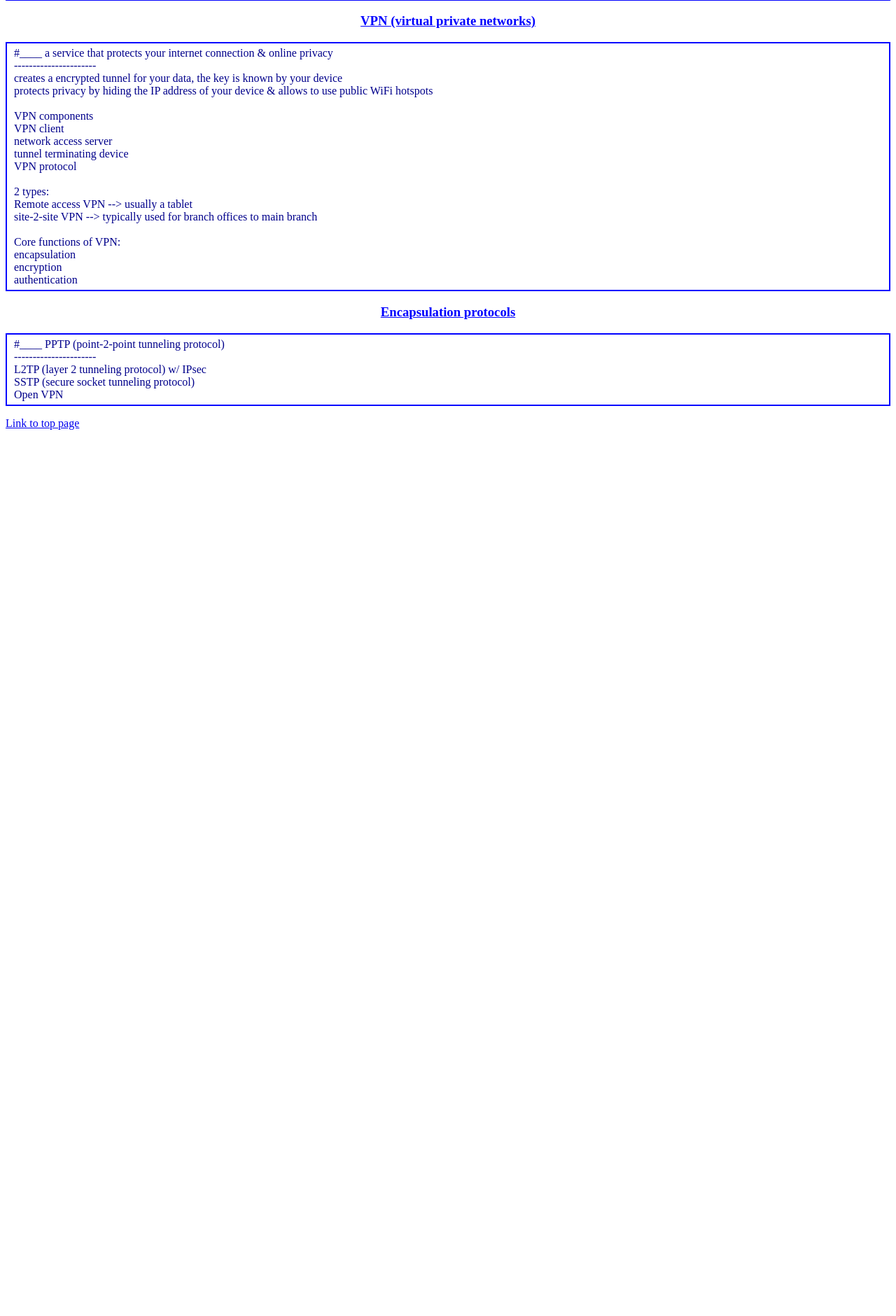
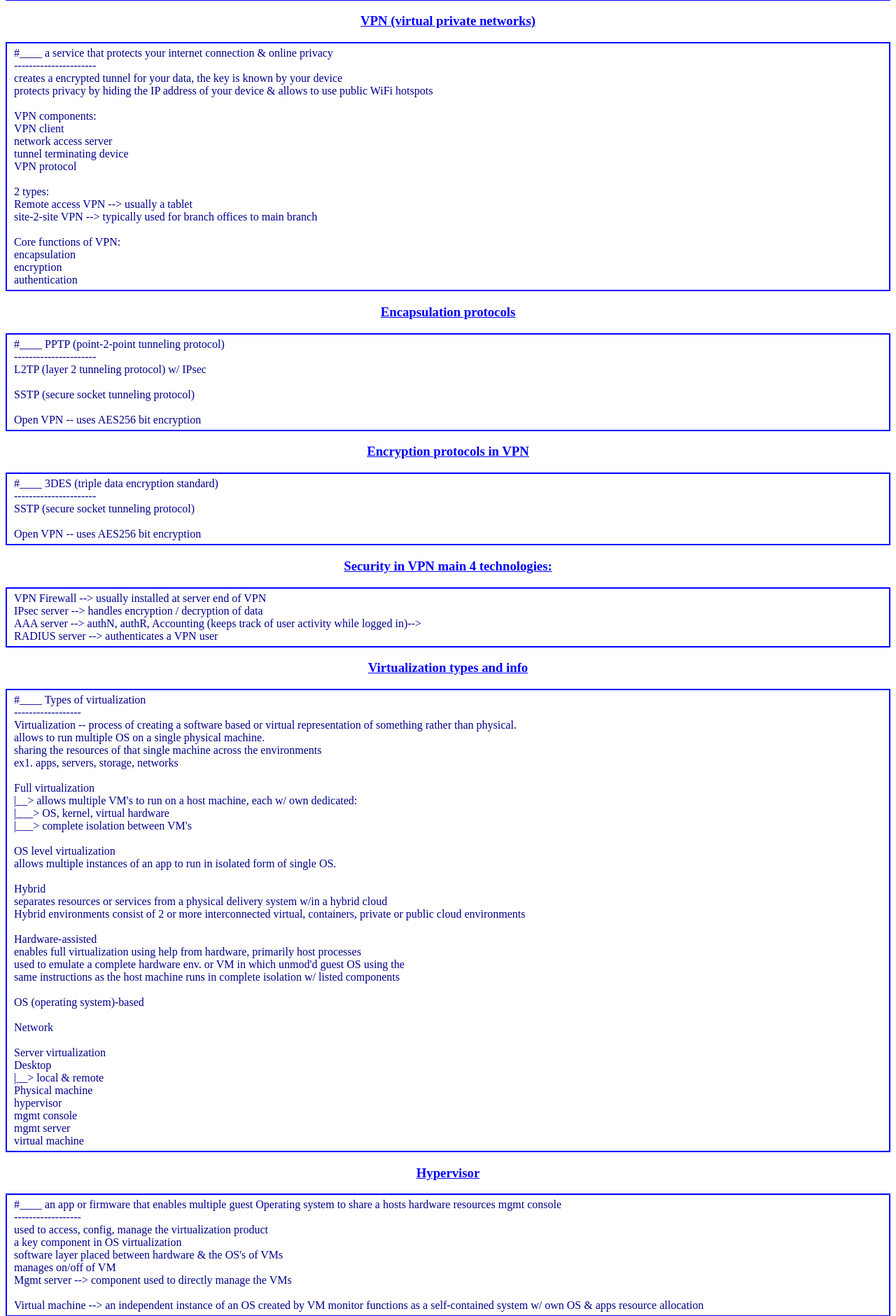
Before and after one commit to py3user22/django_demo1002, a Django app: template myapp1002/templates/1018_cysec_notes.html in a window 1280 px wide. Shown: the part 976-2856 px from the top of the page at 70% size. Before the commit the page ends 1590 px from the top, so only its background shows below. Run offline with Django 5.2, Linux system fonts and the light colour scheme; the template is opened without the code that fills it, so the values that code supplies are empty.

Commit message:
1019 cysec notes add

```diff
--- a/myapp1002/templates/1018_cysec_notes.html
+++ b/myapp1002/templates/1018_cysec_notes.html
@@ -72,7 +72,7 @@
         creates a encrypted tunnel for your data, the key is known by your device <br>
         protects privacy by hiding the IP address of your device & allows to use public WiFi hotspots <br>
         <br>
-        VPN components <br>
+        VPN components: <br>
         VPN client <br>
         network access server <br>
         tunnel terminating device <br>
@@ -91,10 +91,122 @@
     <h3>Encapsulation protocols</h3>
     <p>
       #____ PPTP (point-2-point  tunneling protocol)    <br>----------------------<br>
-        L2TP (layer 2 tunneling protocol) w/ IPsec <br>
-        SSTP (secure socket tunneling protocol)  <br>
-        Open VPN
+        L2TP (layer 2 tunneling protocol) w/ IPsec <br><br>
+        SSTP (secure socket tunneling protocol)  <br><br>
+        Open VPN  -- uses AES256 bit encryption
     </p>
+
+    <h3>Encryption protocols in VPN</h3>
+    <p>
+      #____ 3DES (triple data encryption standard)   <br>----------------------<br>
+        SSTP (secure socket tunneling protocol)  <br><br>
+        Open VPN  -- uses AES256 bit encryption
+    </p>
+
+    <h3>Security in VPN main 4 technologies:</h3>
+    <p>
+        VPN Firewall --> usually installed at server end of VPN <br>
+        IPsec server --> handles encryption / decryption of data  <br>
+        AAA server --> authN, authR, Accounting (keeps track of user activity while logged in)-->    <br>
+        RADIUS server --> authenticates a VPN user
+    </p>
+
+    <h3>Virtualization types and info</h3>
+    <p>
+        #____ Types of virtualization <br>------------------<br>
+        Virtualization -- process of creating a software based or virtual representation of something rather than physical. <br>
+        allows to run multiple OS on a single physical machine.  <br>
+        sharing the resources of that single machine across the environments <br>
+
+        ex1.  apps, servers, storage, networks <br><br>
+
+        Full virtualization <br>
+        |__> allows multiple VM's to run on a host machine, each w/ own dedicated: <br>
+        |___> OS, kernel, virtual hardware <br>
+        |___> complete isolation between VM's <br>
+
+        <br>
+        OS level virtualization <br>
+        allows multiple instances of an app to run in isolated form of single OS.  <br><br>
+
+        Hybrid <br>
+        separates resources or services from a physical delivery system w/in a hybrid cloud <br>
+        Hybrid environments consist of 2 or more interconnected virtual, containers, private or public cloud environments <br>
+
+
+        <br>
+        Hardware-assisted   <br>
+        enables full virtualization using help from hardware, primarily host processes <br>
+        used to emulate a complete hardware env. or VM in which unmod'd guest OS using the<br>
+        same instructions as the host machine runs in complete isolation w/ listed components <br>
+
+
+        <br>
+        OS (operating system)-based   <br>
+
+        <br>
+        Network   <br>
+
+        <br>
+        Server virtualization   <br>
+        Desktop   <br>
+        |__> local & remote   <br>
+
+        Physical machine  <br>
+        hypervisor   <br>
+        mgmt console  <br>
+        mgmt server   <br>
+        virtual machine  <br>
+    </p>
+
+    <h3>Hypervisor</h3>
+    <p>
+        #____ an app or firmware that enables multiple guest Operating system to share a hosts hardware resources mgmt console <br>------------------<br>
+        used to access, config, manage the virtualization product<br>
+        a key component in OS virtualization <br>
+        software layer placed between hardware & the OS's of VMs <br>
+        manages on/off of VM <br>
+
+
+        Mgmt server --> component used to directly manage the VMs<br><br>
+
+        Virtual machine --> an independent instance of an OS created by VM monitor
+        functions as a self-contained system w/ own OS & apps resource allocation <br>
+
+    </p>
+
+    <h3>OS virtualization security</h3>
+    <p>
+        #____ subtitle <br>------------------<br>
+
+    </p>
+
+    <h3>title</h3>
+    <p>
+        #____ subtitle <br>------------------<br>
+
+    </p>
+
+    <h3>title</h3>
+    <p>
+        #____ subtitle <br>------------------<br>
+
+    </p>
+
+    <h3>title</h3>
+    <p>
+        #____ subtitle <br>------------------<br>
+
+    </p>
+
+    <h3>title</h3>
+    <p>
+        #____ subtitle <br>------------------<br>
+
+    </p>
+
+
+
 
     <a id="botp" href="#topg">Link to top page</a>
 
```
